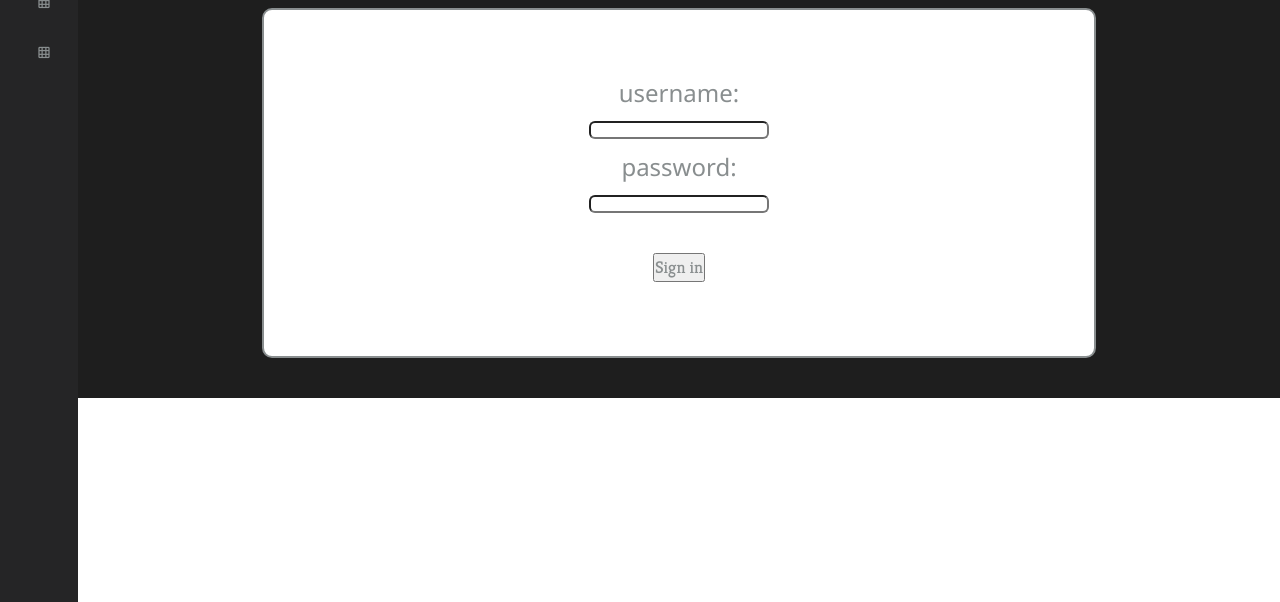
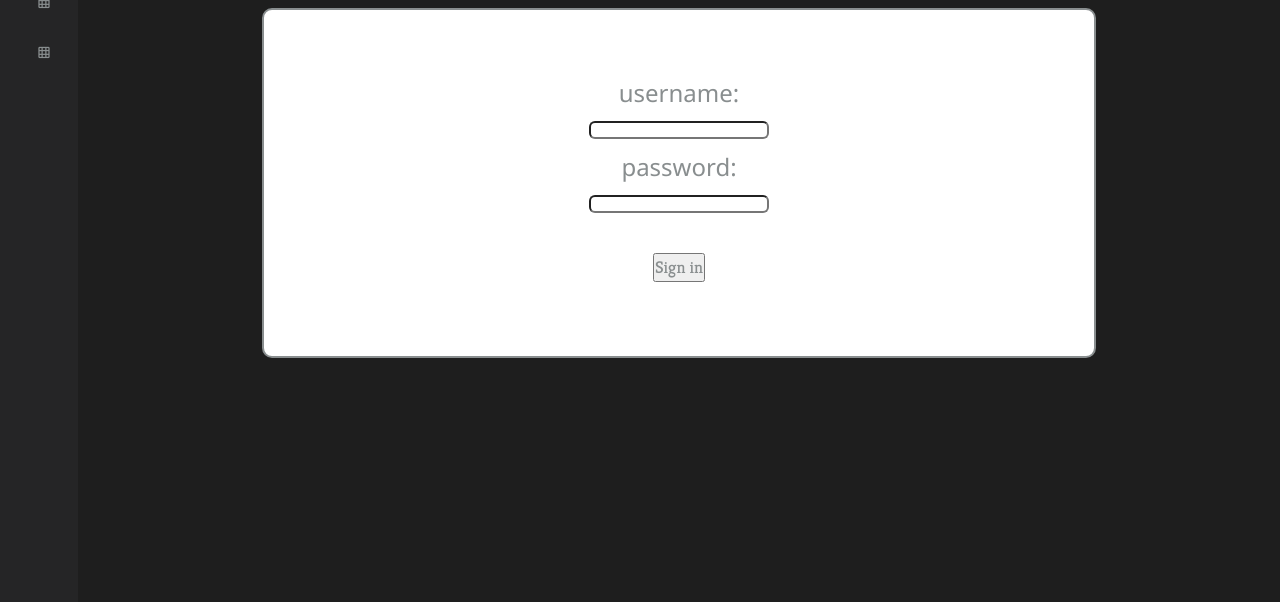
Before and after one commit to rayhuang2006/STUDY, a plain HTML site: page study web/signin.html in a window 1280 px wide. Shown: the part 198-800 px from the top of the page. Drawn offline with nearby package versions, Linux system fonts and the light colour scheme; no server answers.

Commit message:
Update index.css

```diff
--- a/study web/index.css
+++ b/study web/index.css
@@ -39,7 +39,7 @@
 .content {
     background-color: #1e1e1e;
     position: absolute;
-    height: fit-content;
+    height: calc(150% - 78px);
     width: calc(100% - 78px);
     transition: width 0.5s ease;
     transition: left 0.5s ease;
```
